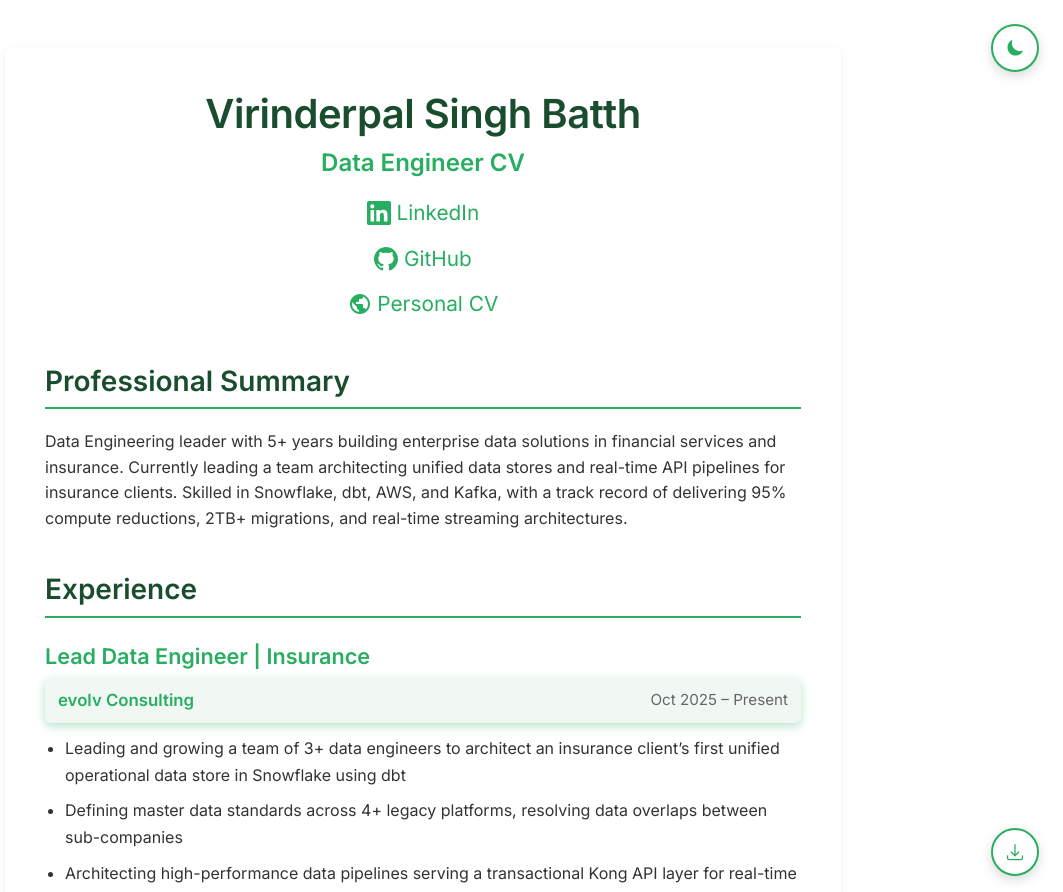
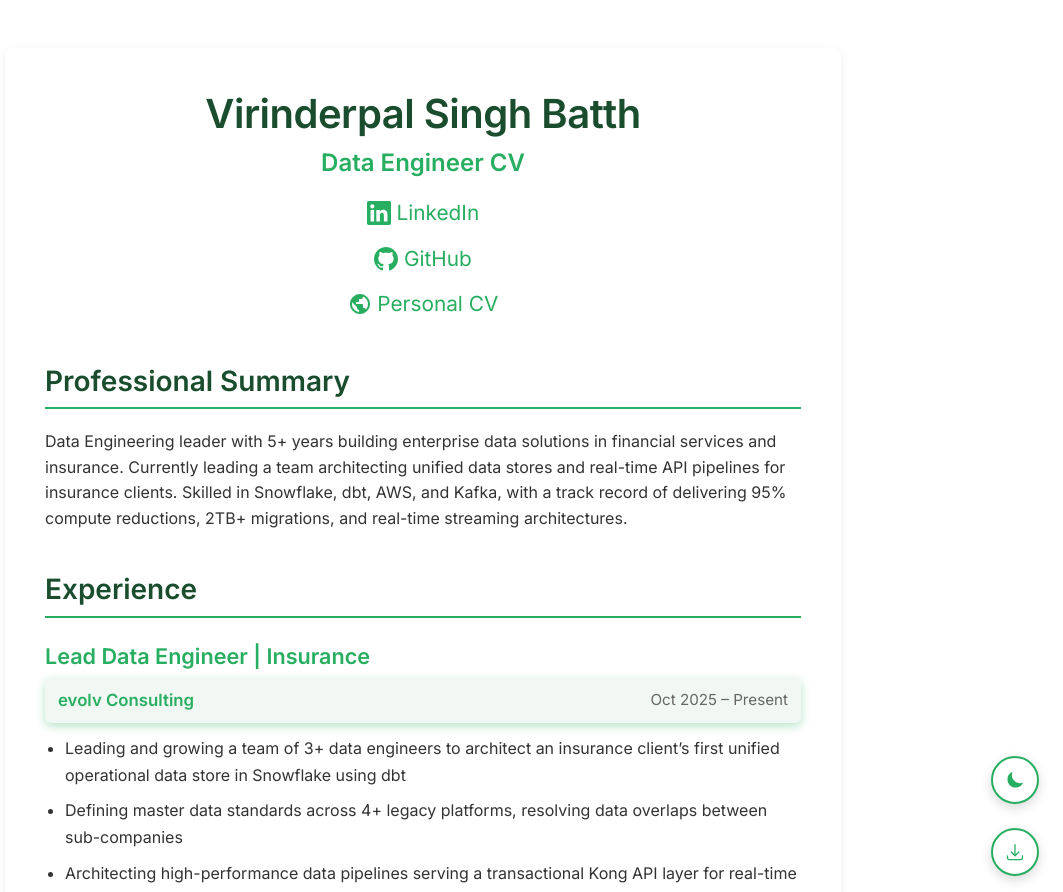
Before and after one commit to vsbatth6/vsbatth6.github.io, a Jekyll site: the page built from index.md, in a window 1280 px wide. Shown: the top 892 px of the page, without its empty margins (217-1280 px from the left). Built offline with Jekyll 4.4.1, drawn with Linux system fonts in a browser that asks for light colours.

Commit message:
Move all buttons to bottom right corner
Repositioned theme toggle button from top right to bottom right,
stacking it above the CV/Resume download button:

Desktop:
- Theme toggle: bottom: 6rem
- CV/Resume: bottom: 1.5rem

Mobile (≤768px):
- Theme toggle: bottom: 5rem
- CV/Resume: bottom: 0.75rem

Extra small (≤380px):
- Theme toggle: bottom: 4.5rem
- CV/Resume: bottom: 0.5rem

All buttons are now grouped in the bottom right corner for better
mobile usability and to prevent overlap with content.

```diff
--- a/assets/css/style.css
+++ b/assets/css/style.css
@@ -501,7 +501,7 @@ h2:last-of-type + ul li {
 /* Theme toggle button */
 .theme-toggle {
     position: fixed;
-    top: 1.5rem;
+    bottom: 6rem;
     right: 1.5rem;
     width: 48px;
     height: 48px;
@@ -707,7 +707,7 @@ h2:last-of-type + ul li {
 /* Responsive button positioning */
 @media screen and (max-width: 768px) {
     .theme-toggle {
-        top: 0.75rem;
+        bottom: 5rem;
         right: 0.75rem;
         width: 44px;
         height: 44px;
@@ -734,7 +734,7 @@ h2:last-of-type + ul li {
 /* Extra small screens */
 @media screen and (max-width: 380px) {
     .theme-toggle {
-        top: 0.5rem;
+        bottom: 4.5rem;
         right: 0.5rem;
         width: 40px;
         height: 40px;
```
